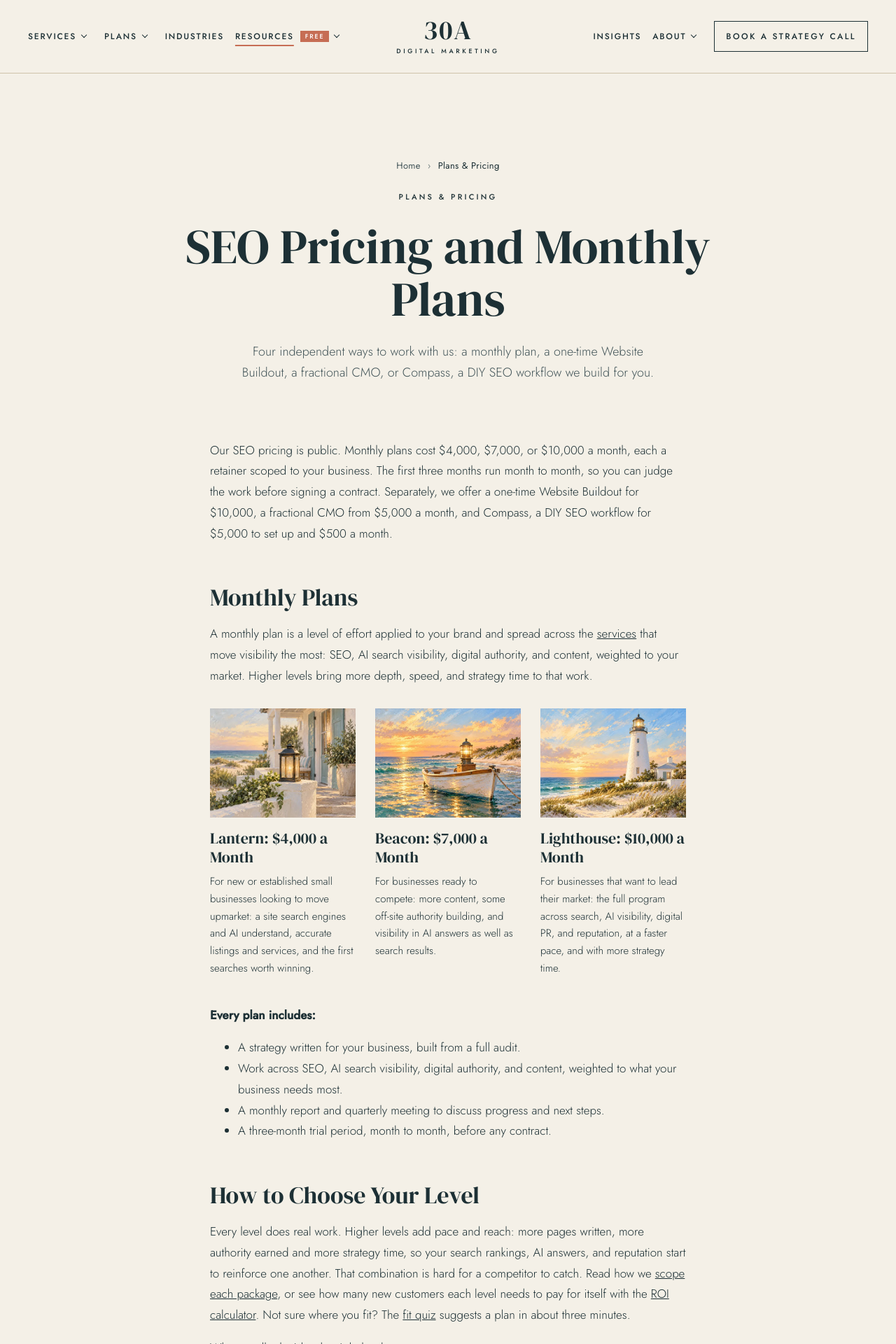
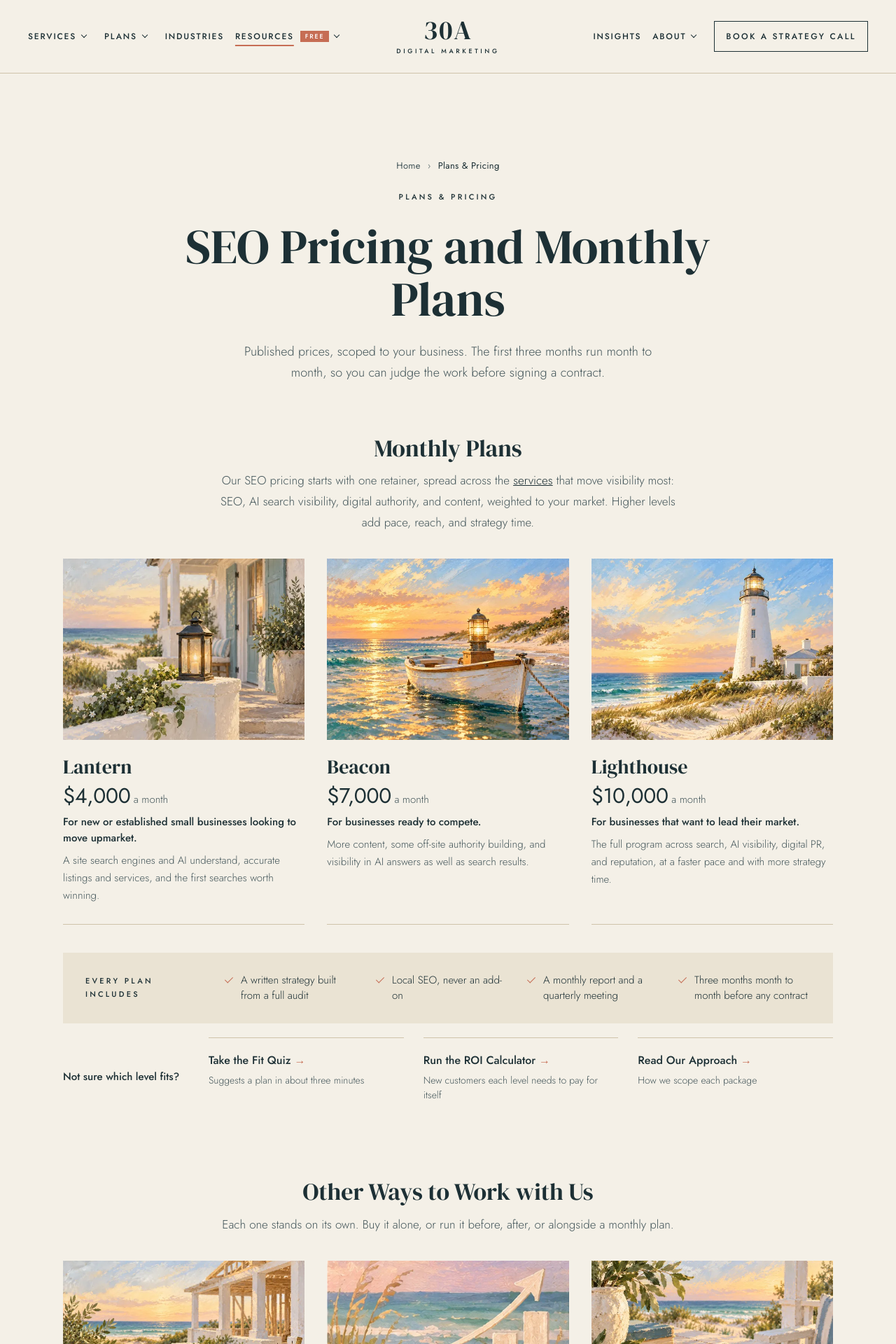
Before and after one commit to benalan317/30adigitalmarketing, a Jekyll site: the page built from plans/index.md, in a window 1280 px wide. Shown: the top 1920 px of the page at 70% size. Built offline with Jekyll 4.4.1, drawn with Linux system fonts in a browser that asks for light colours; some of the changed text lies outside the part shown.

Commit message:
Plans page: prices first, equal offer cards, separately scoped services section, FAQ accordions
Co-Authored-By: Claude Opus 5.5 <noreply@anthropic.com>
Claude-Session: https://claude.ai/code/session_01Uq3wGZHr6MFN444tw1zbZL

```diff
--- a/assets/css/style.css
+++ b/assets/css/style.css
@@ -546,6 +546,65 @@ html { scroll-behavior: smooth; }
   .lead-figure { float: none; width: 100%; margin: 0 0 28px; }
   .plans-levels { gap: 14px; }
   .plans-levels img { width: 24vw; height: 24vw; max-width: 160px; max-height: 160px; }
+}
+
+/* Plans page (revised Nov 6, 2026): prices first, equal cards, separately scoped services */
+.page-body:has(.plans-wrap) { max-width: 1180px; }
+.plans-section { margin: 0 0 88px; }
+.plans-section:first-child { margin-top: 8px; }
+.plans-head { max-width: 680px; margin: 0 auto 36px; text-align: center; }
+.plans-head h2, .plans-prose h2 { margin: 0 0 12px; }
+.plans-head p { margin: 0; color: var(--muted); }
+.plans-head a { color: var(--ink); }
+.plans-prose { max-width: 760px; margin-left: auto; margin-right: auto; }
+.price-grid { display: grid; grid-template-columns: repeat(3, minmax(0, 1fr)); gap: 32px; }
+.price-card { display: flex; flex-direction: column; gap: 8px; padding: 0 0 28px; border-bottom: 1px solid var(--rule); color: inherit; text-decoration: none; }
+.price-card img { display: block; width: 100%; height: auto; aspect-ratio: 4 / 3; object-fit: cover; margin-bottom: 14px; }
+.price-card p { margin: 0; }
+.price-kind { font-size: 11px; font-weight: 500; letter-spacing: 3.2px; text-transform: uppercase; color: var(--accent); }
+.page-body .price-name { display: block; margin: 0; font-family: var(--display); font-weight: var(--display-weight); font-size: 28px; line-height: 1.15; }
+.price-amount { display: block; font-size: 30px; font-weight: 400; line-height: 1.2; letter-spacing: -.3px; }
+.price-amount span { font-size: 15px; font-weight: 300; letter-spacing: 0; color: var(--muted); }
+.price-for { display: block; font-size: 15px; font-weight: 500; line-height: 1.55; }
+.price-focus { font-size: 15px; line-height: 1.65; color: var(--muted); }
+.price-card-link .price-for { font-weight: 300; color: var(--muted); }
+.price-more { margin-top: auto; padding-top: 6px; font-size: 14px; font-weight: 500; text-decoration: underline; text-underline-offset: 5px; text-decoration-color: var(--rule); }
+.price-card-link:hover { color: inherit; }
+.price-card-link:hover .price-name { text-decoration: underline; text-underline-offset: 6px; }
+.price-card-link:hover .price-more { text-decoration-color: var(--ink); }
+.price-includes { margin: 40px 0 0; padding: 28px 32px; background: var(--sand); display: grid; grid-template-columns: 180px 1fr; gap: 20px; align-items: center; }
+.price-includes .eyebrow { margin: 0; }
+.price-includes ul { list-style: none; margin: 0; padding: 0; display: grid; grid-template-columns: repeat(4, minmax(0, 1fr)); gap: 16px 28px; font-size: 15px; line-height: 1.5; }
+.price-includes li { position: relative; padding-left: 22px; }
+.price-includes li::before { content: ""; position: absolute; left: 2px; top: .3em; width: 6px; height: 11px; border-right: 1.5px solid var(--accent); border-bottom: 1.5px solid var(--accent); transform: rotate(45deg); }
+.price-tools { margin: 20px 0 0; display: grid; grid-template-columns: 180px repeat(3, minmax(0, 1fr)); gap: 0 28px; align-items: stretch; }
+.price-tools-label { margin: 0; padding: 18px 0; font-size: 15px; font-weight: 500; align-self: center; }
+.price-tools a, .scoped-list a { display: flex; flex-direction: column; gap: 4px; padding: 18px 0; border-top: 1px solid var(--rule); text-decoration: none; }
+.price-tools strong, .scoped-list strong { font-weight: 500; font-size: 16px; }
+.price-tools strong::after, .scoped-list strong::after { content: " \2192"; color: var(--accent); }
+.price-tools span, .scoped-list span { font-size: 14px; line-height: 1.55; color: var(--muted); }
+.price-tools a:hover strong, .scoped-list a:hover strong { text-decoration: underline; text-underline-offset: 5px; }
+.scoped-list { display: grid; grid-template-columns: repeat(2, minmax(0, 1fr)); gap: 0 32px; max-width: 900px; margin: 0 auto; }
+.scoped-list a { padding: 24px 0; border-bottom: 1px solid var(--rule); }
+.scoped-list strong { font-family: var(--display); font-weight: var(--display-weight); font-size: 24px; }
+.scoped-list span { font-size: 15px; }
+@media (max-width: 960px) {
+  .price-includes { grid-template-columns: 1fr; }
+  .price-includes ul { grid-template-columns: repeat(2, minmax(0, 1fr)); }
+  .price-tools { grid-template-columns: repeat(3, minmax(0, 1fr)); }
+  .price-tools-label { grid-column: 1 / -1; padding-bottom: 8px; }
+}
+@media (max-width: 760px) {
+  .plans-section { margin-bottom: 64px; }
+  .price-grid { grid-template-columns: 1fr; gap: 0; }
+  .price-card { display: grid; grid-template-columns: 112px 1fr; column-gap: 18px; row-gap: 4px; padding: 22px 0; align-content: start; }
+  .price-grid .price-card:first-child { border-top: 1px solid var(--rule); }
+  .price-card img { grid-row: 1 / 8; margin: 4px 0 0; }
+  .price-name { font-size: 24px; }
+  .price-amount { font-size: 24px; }
+  .price-includes { padding: 24px 22px; }
+  .price-includes ul { grid-template-columns: 1fr; gap: 10px; }
+  .price-tools, .scoped-list { grid-template-columns: 1fr; }
 }
 
 .submenu li a.has-thumb { flex-direction: row; align-items: center; gap: 14px; }
--- a/plans/index.md
+++ b/plans/index.md
@@ -5,7 +5,7 @@ seo_title: "SEO Pricing & Monthly Retainers | 30A Digital Marketing"
 description: "Monthly SEO plans at $4,000, $7,000, and $10,000, a Website Buildout, Compass DIY SEO, and a fractional CMO starting at $5,000 a month."
 eyebrow: "Plans & Pricing"
 h1: "SEO Pricing and Monthly Plans"
-lede: "Four independent ways to work with us: a monthly plan, a one-time Website Buildout, a fractional CMO, or Compass, a DIY SEO workflow we build for you."
+lede: "Published prices, scoped to your business. The first three months run month to month, so you can judge the work before signing a contract."
 related:
   - /industries/
   - /about/
@@ -14,98 +14,141 @@ related:
 PAGE BRIEF
 Primary keyword: seo pricing
 Related keywords: SEO retainer, monthly SEO packages, SEO cost per month, local SEO pricing
-Purpose: Four offers side by side: the three monthly levels (Lantern $4,000 / Beacon $7,000 / Lighthouse $10,000, scoped to each business; three months month to month, then a nine-month contract and six-month contracts after that), the one-time Website Buildout, the fractional CMO (from $5,000 a month, custom quote, on its own or bundled), and Compass (DIY SEO workflow, $5,000 setup plus $500 a month). They are independent: none is a required first step. Links to Approach ('how we scope each package'), the Compass page and the strategy call.
+Purpose: Prices first. (1) The three monthly levels (Lantern $4,000 / Beacon $7,000 / Lighthouse $10,000, scoped to each business; three months month to month, then a nine-month contract and six-month contracts after that) with a shared "every plan includes" strip and three choosing tools. (2) Three independent offers as equal cards: Website Buildout, fractional CMO (from $5,000 a month, custom quote, on its own or bundled), and Compass ($5,000 setup plus $500 a month). (3) Services scoped separately: paid advertising and graphic design & animation. (4) Short "why public" note and FAQ accordions. None of the offers is a required first step.
+Layout revised Nov 6, 2026: intro paragraph removed (the lede carries it), choosing guidance moved into tools and the FAQ, separately scoped services surfaced from the FAQ into their own section.
 {% endcomment %}
+<div class="plans-wrap">
 
-Our SEO pricing is public. Monthly plans cost $4,000, $7,000, or $10,000 a month, each a retainer scoped to your business. The first three months run month to month, so you can judge the work before signing a contract. Separately, we offer a one-time Website Buildout for $10,000, a fractional CMO from $5,000 a month, and Compass, a DIY SEO workflow for $5,000 to set up and $500 a month.
-
-## Monthly Plans
-
-A monthly plan is a level of effort applied to your brand and spread across the [services](/services/) that move visibility the most: SEO, AI search visibility, digital authority, and content, weighted to your market. Higher levels bring more depth, speed, and strategy time to that work.
-
-<div class="plan-cards">
-<div class="plan-card">
-<img src="/images/plans/30a-plan-lantern-4x3-640.webp" srcset="/images/plans/30a-plan-lantern-4x3-640.webp 640w, /images/plans/30a-plan-lantern-4x3.webp 1448w" sizes="(min-width: 640px) 230px, 92vw" width="1448" height="1086" loading="lazy" alt="Textured gouache illustration of a glowing lantern on a white coastal porch overlooking the Gulf at sunset.">
-<h3>Lantern: $4,000 a Month</h3>
-<p>For new or established small businesses looking to move upmarket: a site search engines and AI understand, accurate listings and services, and the first searches worth winning.</p>
-</div>
-<div class="plan-card">
-<img src="/images/plans/30a-plan-beacon-4x3-640.webp" srcset="/images/plans/30a-plan-beacon-4x3-640.webp 640w, /images/plans/30a-plan-beacon-4x3.webp 1448w" sizes="(min-width: 640px) 230px, 92vw" width="1448" height="1086" loading="lazy" alt="Textured gouache illustration of a medium-sized glowing nautical beacon mounted on a white wooden boat at sunset along the Florida Gulf Coast.">
-<h3>Beacon: $7,000 a Month</h3>
-<p>For businesses ready to compete: more content, some off-site authority building, and visibility in AI answers as well as search results.</p>
-</div>
-<div class="plan-card">
-<img src="/images/plans/30a-plan-lighthouse-4x3-640.webp" srcset="/images/plans/30a-plan-lighthouse-4x3-640.webp 640w, /images/plans/30a-plan-lighthouse-4x3.webp 1448w" sizes="(min-width: 640px) 230px, 92vw" width="1448" height="1086" loading="lazy" alt="Textured gouache illustration of a tall white lighthouse shining above coastal dunes beside the Gulf at sunset.">
-<h3>Lighthouse: $10,000 a Month</h3>
-<p>For businesses that want to lead their market: the full program across search, AI visibility, digital PR, and reputation, at a faster pace, and with more strategy time.</p>
-</div>
+<section class="plans-section" aria-labelledby="monthly-title">
+<div class="plans-head">
+<h2 id="monthly-title">Monthly Plans</h2>
+<p>Our SEO pricing starts with one retainer, spread across the <a href="/services/">services</a> that move visibility most: SEO, AI search visibility, digital authority, and content, weighted to your market. Higher levels add pace, reach, and strategy time.</p>
 </div>
 
-**Every plan includes:**
-
-- A strategy written for your business, built from a full audit.
-- Work across SEO, AI search visibility, digital authority, and content, weighted to what your business needs most.
-- A monthly report and quarterly meeting to discuss progress and next steps.
-- A three-month trial period, month to month, before any contract.
-
-## How to Choose Your Level
-
-Every level does real work. Higher levels add pace and reach: more pages written, more authority earned and more strategy time, so your search rankings, AI answers, and reputation start to reinforce one another. That combination is hard for a competitor to catch. Read how we [scope each package](/approach/), or see how many new customers each level needs to pay for itself with the [ROI calculator](/roi-calculator/). Not sure where you fit? The [fit quiz](/fit-quiz/) suggests a plan in about three minutes.
-
-What usually decides the right level:
-
-- How competitive your market is in search.
-- The size of your site and how many services or locations you have.
-- How quickly you want to grow.
-- How much your own team can take on.
-- How much you can budget.
-
-<div class="plan-row">
-<img src="/images/plans/30a-plan-website-buildout-4x3-640.webp" srcset="/images/plans/30a-plan-website-buildout-4x3-640.webp 640w, /images/plans/30a-plan-website-buildout-4x3.webp 1448w" sizes="(min-width: 640px) 240px, 92vw" width="1448" height="1086" loading="lazy" alt="Textured gouache illustration of architectural blueprints and drafting tools on a table beside a coastal home under construction.">
-<div class="plan-text">
-<h2>One-Time: The Website Buildout, $10,000</h2>
-<p>For service businesses that need a new site or a redesign. It includes the site, 10 optimized pages, a clear path from visitor to inquiry, and your business accounts set up. It stands on its own: buy it alone, before a monthly plan, after one, or alongside one. <a href="/plans/website-buildout/">See what the Website Buildout includes</a>.</p>
-</div>
+<div class="price-grid">
+<article class="price-card">
+<img src="/images/plans/30a-plan-lantern-4x3-640.webp" srcset="/images/plans/30a-plan-lantern-4x3-640.webp 640w, /images/plans/30a-plan-lantern-4x3.webp 1448w" sizes="(min-width: 900px) 340px, 92vw" width="1448" height="1086" loading="lazy" alt="Textured gouache illustration of a glowing lantern on a white coastal porch overlooking the Gulf at sunset.">
+<h3 class="price-name">Lantern</h3>
+<p class="price-amount">$4,000<span> a month</span></p>
+<p class="price-for">For new or established small businesses looking to move upmarket.</p>
+<p class="price-focus">A site search engines and AI understand, accurate listings and services, and the first searches worth winning.</p>
+</article>
+<article class="price-card">
+<img src="/images/plans/30a-plan-beacon-4x3-640.webp" srcset="/images/plans/30a-plan-beacon-4x3-640.webp 640w, /images/plans/30a-plan-beacon-4x3.webp 1448w" sizes="(min-width: 900px) 340px, 92vw" width="1448" height="1086" loading="lazy" alt="Textured gouache illustration of a medium-sized glowing nautical beacon mounted on a white wooden boat at sunset along the Florida Gulf Coast.">
+<h3 class="price-name">Beacon</h3>
+<p class="price-amount">$7,000<span> a month</span></p>
+<p class="price-for">For businesses ready to compete.</p>
+<p class="price-focus">More content, some off-site authority building, and visibility in AI answers as well as search results.</p>
+</article>
+<article class="price-card">
+<img src="/images/plans/30a-plan-lighthouse-4x3-640.webp" srcset="/images/plans/30a-plan-lighthouse-4x3-640.webp 640w, /images/plans/30a-plan-lighthouse-4x3.webp 1448w" sizes="(min-width: 900px) 340px, 92vw" width="1448" height="1086" loading="lazy" alt="Textured gouache illustration of a tall white lighthouse shining above coastal dunes beside the Gulf at sunset.">
+<h3 class="price-name">Lighthouse</h3>
+<p class="price-amount">$10,000<span> a month</span></p>
+<p class="price-for">For businesses that want to lead their market.</p>
+<p class="price-focus">The full program across search, AI visibility, digital PR, and reputation, at a faster pace and with more strategy time.</p>
+</article>
 </div>
 
-<div class="plan-row">
-<img src="/images/services/30a-fractional-cmo-service-card-640.webp" srcset="/images/services/30a-fractional-cmo-service-card-640.webp 640w, /images/services/30a-fractional-cmo-service-card.webp 1200w" sizes="(min-width: 640px) 240px, 92vw" width="1200" height="900" loading="lazy" alt="Gouache illustration of rising bars and an upward arrow against a Gulf Coast beach, representing business growth.">
-<div class="plan-text">
-<h2>Leadership: Fractional CMO, from $5,000 a Month</h2>
-<p>For mid-sized businesses that need their marketing orchestrated but not a full-time executive. A part-time marketing director sets the plan, leads your vendors and staff, and reports to you monthly. Each client receives a custom quote, and the service runs on its own or alongside any plan. <a href="/services/fractional-cmo/">See the fractional CMO service</a>.</p>
-</div>
+<div class="price-includes">
+<p class="eyebrow">Every Plan Includes</p>
+<ul>
+<li>A written strategy built from a full audit</li>
+<li>Local SEO, never an add-on</li>
+<li>A monthly report and a quarterly meeting</li>
+<li>Three months month to month before any contract</li>
+</ul>
 </div>
 
-<div class="plan-row">
-<img src="/images/plans/30a-plan-compass-4x3-640.webp" srcset="/images/plans/30a-plan-compass-4x3-640.webp 640w, /images/plans/30a-plan-compass-4x3.webp 1448w" sizes="(min-width: 640px) 240px, 92vw" width="1448" height="1086" loading="lazy" alt="Textured gouache illustration of a brass navigation compass resting on a coastal map with the Gulf in the background.">
-<div class="plan-text">
-<h2>Do It Yourself: Compass, $5,000 Setup Plus $500 a Month</h2>
-<p>For small businesses that want to run their own SEO content. We build a workflow trained on your brand, connect your tools, train you to use it, and recalibrate it every month. You review and publish. It covers content creation, needs an existing website, and tools are billed to you separately. <a href="/plans/diy-seo/">See how Compass works</a>.</p>
+<div class="price-tools">
+<p class="price-tools-label">Not sure which level fits?</p>
+<a href="/fit-quiz/"><strong>Take the Fit Quiz</strong><span>Suggests a plan in about three minutes</span></a>
+<a href="/roi-calculator/"><strong>Run the ROI Calculator</strong><span>New customers each level needs to pay for itself</span></a>
+<a href="/approach/"><strong>Read Our Approach</strong><span>How we scope each package</span></a>
 </div>
+</section>
+
+<section class="plans-section" aria-labelledby="other-title">
+<div class="plans-head">
+<h2 id="other-title">Other Ways to Work with Us</h2>
+<p>Each one stands on its own. Buy it alone, or run it before, after, or alongside a monthly plan.</p>
 </div>
 
-## Why Our Prices Are Public
+<div class="price-grid">
+<a class="price-card price-card-link" href="/plans/website-buildout/">
+<img src="/images/plans/30a-plan-website-buildout-4x3-640.webp" srcset="/images/plans/30a-plan-website-buildout-4x3-640.webp 640w, /images/plans/30a-plan-website-buildout-4x3.webp 1448w" sizes="(min-width: 900px) 340px, 92vw" width="1448" height="1086" loading="lazy" alt="Textured gouache illustration of architectural blueprints and drafting tools on a table beside a coastal home under construction.">
+<span class="price-kind">One-Time Project</span>
+<span class="price-name">Website Buildout</span>
+<span class="price-amount">$10,000</span>
+<span class="price-for">For service businesses that need a new site or a redesign: 10 optimized pages, a clear path from visitor to inquiry, and your business accounts set up.</span>
+<span class="price-more">See what it includes</span>
+</a>
+<a class="price-card price-card-link" href="/services/fractional-cmo/">
+<img src="/images/services/30a-fractional-cmo-service-card-640.webp" srcset="/images/services/30a-fractional-cmo-service-card-640.webp 640w, /images/services/30a-fractional-cmo-service-card.webp 1200w" sizes="(min-width: 900px) 340px, 92vw" width="1200" height="900" loading="lazy" alt="Gouache illustration of rising bars and an upward arrow against a Gulf Coast beach, representing business growth.">
+<span class="price-kind">Leadership</span>
+<span class="price-name">Fractional CMO</span>
+<span class="price-amount">From $5,000<span> a month</span></span>
+<span class="price-for">For mid-sized businesses that need their marketing led without a full-time executive. Custom quote for each client.</span>
+<span class="price-more">See the fractional CMO service</span>
+</a>
+<a class="price-card price-card-link" href="/plans/diy-seo/">
+<img src="/images/plans/30a-plan-compass-4x3-640.webp" srcset="/images/plans/30a-plan-compass-4x3-640.webp 640w, /images/plans/30a-plan-compass-4x3.webp 1448w" sizes="(min-width: 900px) 340px, 92vw" width="1448" height="1086" loading="lazy" alt="Textured gouache illustration of a brass navigation compass resting on a coastal map with the Gulf in the background.">
+<span class="price-kind">Do It Yourself</span>
+<span class="price-name">Compass</span>
+<span class="price-amount">$5,000<span> setup, then $500 a month</span></span>
+<span class="price-for">For small businesses that want to run their own SEO content. We build and train the workflow; you review and publish.</span>
+<span class="price-more">See how Compass works</span>
+</a>
+</div>
+</section>
 
-So you can tell whether we're a fit before you call. It also means the strategy call is spent on your business, not on negotiating a quote.
+<section class="plans-section" aria-labelledby="scoped-title">
+<div class="plans-head">
+<h2 id="scoped-title">Scoped Separately</h2>
+<p>These services are not part of the monthly plans. We quote them on their own, and they work well alongside any plan.</p>
+</div>
+<div class="scoped-list">
+<a href="/services/paid-advertising/"><strong>Paid Advertising</strong><span>Google, Meta, and LinkedIn campaigns. Priced separately, and your ad spend is separate from our fee.</span></a>
+<a href="/services/graphic-design-animation/"><strong>Graphic Design &amp; Animation</strong><span>Brand graphics, motion graphics, and explainer videos, scoped project by project.</span></a>
+</div>
+</section>
 
-You'll find cheaper agencies, and some of them do fine work. Our prices pay for senior attention, a written strategy, and work that keeps paying off: pages that keep ranking and a reputation that keeps growing. We'd rather be clear about that up front than haggle later.
+<section class="plans-section plans-prose" aria-labelledby="public-title">
+<h2 id="public-title">Why Our Prices Are Public</h2>
+<p>So you can tell whether we're a fit before you call, and the strategy call is spent on your business instead of a quote. You'll find cheaper agencies. Our prices pay for senior attention, a written strategy, and work that keeps paying off.</p>
+</section>
 
-## Common Questions about SEO Pricing
+<section class="plans-section plans-prose" aria-labelledby="faq-title">
+<h2 id="faq-title">Common Questions about SEO Pricing</h2>
+<div class="home-faq-list">
+<details>
+<summary>How much does SEO cost per month?</summary>
+<p>With us, $4,000, $7,000, or $10,000 a month, depending on the level. Across the industry, prices vary widely with scope and quality, so compare what each retainer actually includes.</p>
+</details>
+<details>
+<summary>How do I choose the right level?</summary>
+<p>It usually comes down to how competitive your market is in search, the size of your site and how many services or locations you have, how quickly you want to grow, how much your own team can take on, and your budget. The <a href="/fit-quiz/">fit quiz</a> gives a quick suggestion, and we confirm it on the strategy call.</p>
+</details>
+<details>
+<summary>Is there a contract?</summary>
+<p>Not at first. We work month to month for the first three months. If you're happy with our work, we sign a nine-month contract to finish the first year, then continue with six-month contracts after that.</p>
+</details>
+<details>
+<summary>Can I change levels later?</summary>
+<p>Yes. You can move up or down as your needs change.</p>
+</details>
+<details>
+<summary>Is the strategy call really free?</summary>
+<p>Yes. It includes an audit of how your business shows up in search and AI answers, and you keep the findings.</p>
+</details>
+<details>
+<summary>Can I combine offers?</summary>
+<p>Yes, in any order. The Website Buildout, a fractional CMO, paid advertising, and design work can each run alone or alongside Lantern, Beacon, or Lighthouse. When you bundle a fractional CMO with a plan, you receive one combined quote and one monthly invoice.</p>
+</details>
+<details>
+<summary>What if a monthly plan is more than I can spend right now?</summary>
+<p>Compass is built for that. It costs $5,000 to set up and $500 a month, and you run the content yourself. Tools are billed to you separately. If you later move to a monthly plan, we skip the research and setup phase.</p>
+</details>
+</div>
+</section>
 
-**How much does SEO cost per month?** With us, $4,000, $7,000 or $10,000 a month, depending on the level. Across the industry, prices vary widely with scope and quality, so compare what each retainer actually includes.
-
-**Is there a contract?** Not at first. We work month to month for the first three months. If you're happy with our work, we sign a nine-month contract to finish the first year, then continue with six-month contracts after that.
-
-**Can I change levels later?** Yes. You can move up or down as your needs change.
-
-**Is the strategy call really free?** Yes. It includes an audit of how your business shows up in search and AI answers, and you keep the findings.
-
-**Do you offer local SEO pricing?** Local SEO is part of every plan, not an add-on. For businesses that serve a place, it's often the first priority.
-
-**Are paid ads and design included in the monthly plans?** No. [Paid advertising](/services/paid-advertising/) is priced separately, and your ad spend is separate from our fee. [Graphic design and animation](/services/graphic-design-animation/) are scoped project by project.
-
-**Can I combine the Website Buildout with a plan?** Yes, in any order. They're priced separately and neither requires the other.
-
-**Can I add a fractional CMO to a monthly plan?** Yes. A [fractional CMO](/services/fractional-cmo/) starts at $5,000 a month and can run on its own or alongside Lantern, Beacon, or Lighthouse. When you bundle, you receive one combined quote and one monthly invoice.
-
-**What if a monthly plan is more than I can spend right now?** Compass is built for that. It costs $5,000 to set up and $500 a month, and you run the content yourself. If you later move to a monthly plan, we skip the research and setup phase.
+</div>
```
